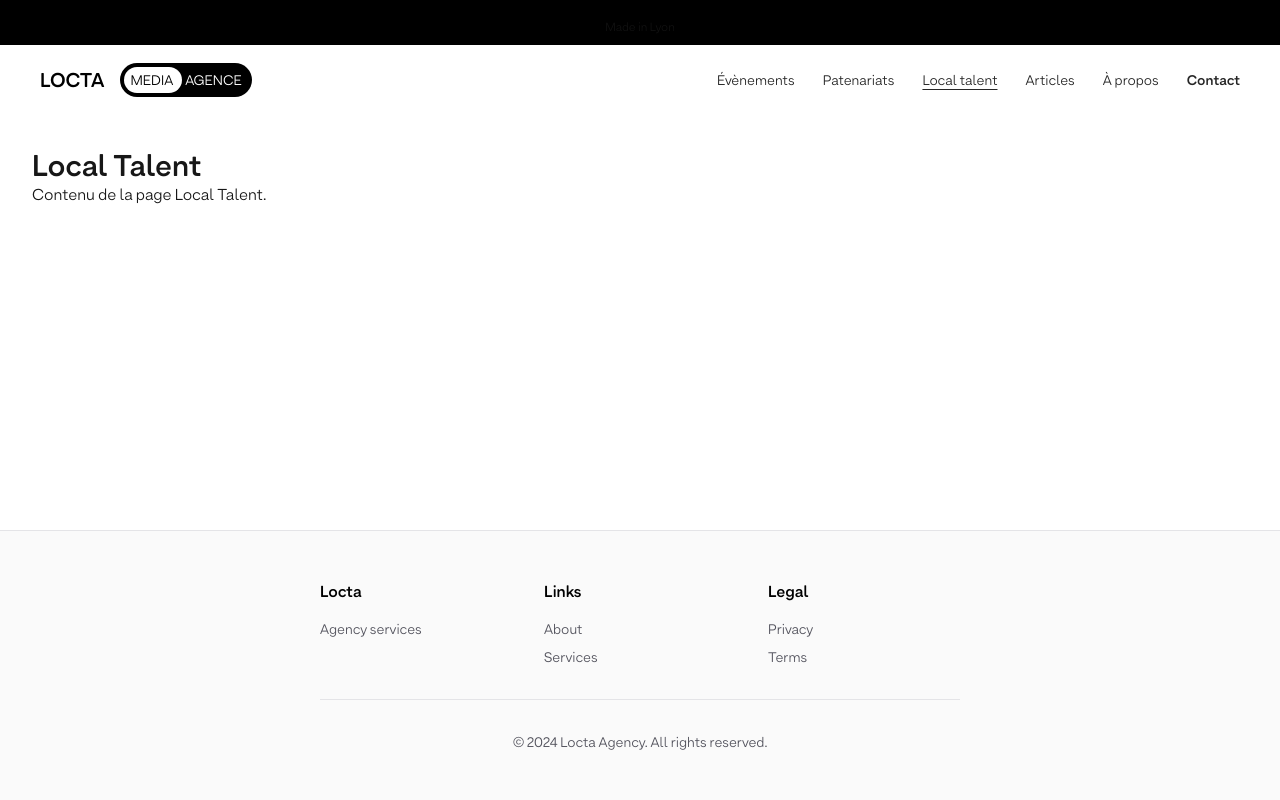
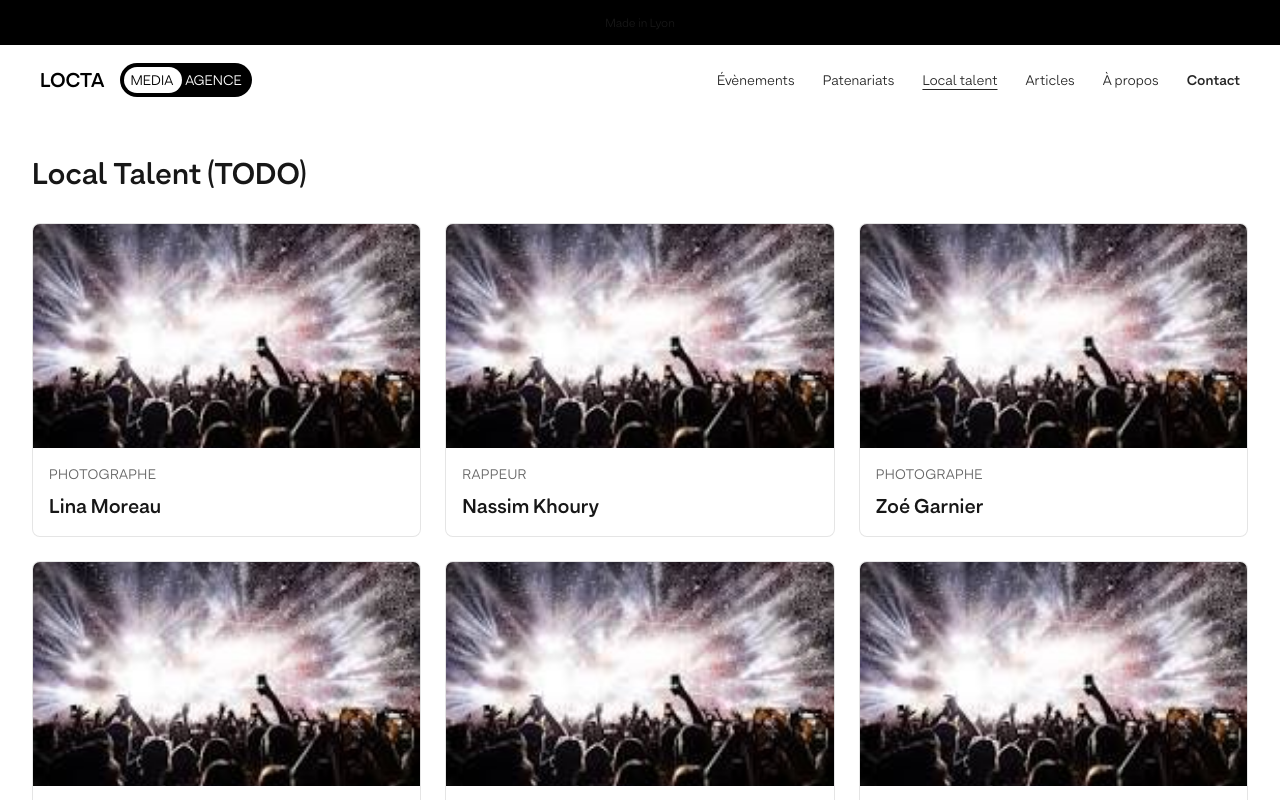
Before and after one commit to locta-agence/locta-new-front, a Next.js app: page /media/local-talent in a window 1280 px wide. Shown: the top 800 px of the page. Built offline with nearby package versions, Linux system fonts and the light colour scheme.

Commit message:
Feato(fronto) : Add talento pago

```diff
--- a/app/media/local-talent/page.tsx
+++ b/app/media/local-talent/page.tsx
@@ -1,8 +1,35 @@
+import Image from "next/image";
+import { talents } from "@/data/talents";
+
 export default function Page() {
   return (
-    <main className="p-8">
-      <h1 className="text-3xl font-bold">Local Talent</h1>
-      <p>Contenu de la page Local Talent.</p>
+    <main className="px-8 py-10">
+      <h1 className="mb-8 text-3xl font-bold">Local Talent (TODO)</h1>
+
+      <section className="grid gap-6 sm:grid-cols-2 lg:grid-cols-3">
+        {talents.map((talent) => (
+          <article
+            key={talent.id}
+            className="overflow-hidden rounded-lg border border-black/10 bg-white"
+          >
+            <div className="relative h-56 w-full">
+              <Image
+                src={talent.image}
+                alt={talent.nomComplet}
+                fill
+                className="object-cover"
+              />
+            </div>
+
+            <div className="p-4">
+              <p className="text-sm uppercase tracking-wide text-black/60">
+                {talent.type}
+              </p>
+              <h2 className="mt-2 text-xl font-semibold">{talent.nomComplet}</h2>
+            </div>
+          </article>
+        ))}
+      </section>
     </main>
   );
 }
--- /dev/null
+++ b/data/talents.ts
@@ -0,0 +1,29 @@
+export type Talent = {
+  id: string;
+  type: "Photographe" | "Rappeur";
+  image: string;
+  nomComplet: string;
+};
+
+export const talents: Talent[] = [
+  { id: "tal-001", type: "Photographe", image: "/images/events/event_1.jpg", nomComplet: "Lina Moreau" },
+  { id: "tal-002", type: "Rappeur", image: "/images/events/event_1.jpg", nomComplet: "Nassim Khoury" },
+  { id: "tal-003", type: "Photographe", image: "/images/events/event_1.jpg", nomComplet: "Zoé Garnier" },
+  { id: "tal-004", type: "Rappeur", image: "/images/events/event_1.jpg", nomComplet: "Yanis Borel" },
+  { id: "tal-005", type: "Photographe", image: "/images/events/event_1.jpg", nomComplet: "Chloé Marin" },
+  { id: "tal-006", type: "Rappeur", image: "/images/events/event_1.jpg", nomComplet: "Milo Dervaux" },
+  { id: "tal-007", type: "Photographe", image: "/images/events/event_1.jpg", nomComplet: "Camille Reynaud" },
+  { id: "tal-008", type: "Rappeur", image: "/images/events/event_1.jpg", nomComplet: "Ilyes Rahmani" },
+  { id: "tal-009", type: "Photographe", image: "/images/events/event_1.jpg", nomComplet: "Sarah Lemaitre" },
+  { id: "tal-010", type: "Rappeur", image: "/images/events/event_1.jpg", nomComplet: "Noa Cazals" },
+  { id: "tal-011", type: "Photographe", image: "/images/events/event_1.jpg", nomComplet: "Jeanne Faure" },
+  { id: "tal-012", type: "Rappeur", image: "/images/events/event_1.jpg", nomComplet: "Ismael Doumbia" },
+  { id: "tal-013", type: "Photographe", image: "/images/events/event_1.jpg", nomComplet: "Eva Tissot" },
+  { id: "tal-014", type: "Rappeur", image: "/images/events/event_1.jpg", nomComplet: "Sofiane Leclerc" },
+  { id: "tal-015", type: "Photographe", image: "/images/events/event_1.jpg", nomComplet: "Mathilde Pires" },
+  { id: "tal-016", type: "Rappeur", image: "/images/events/event_1.jpg", nomComplet: "Anas Bellocq" },
+  { id: "tal-017", type: "Photographe", image: "/images/events/event_1.jpg", nomComplet: "Julie Perrot" },
+  { id: "tal-018", type: "Rappeur", image: "/images/events/event_1.jpg", nomComplet: "Lyes Kaci" },
+  { id: "tal-019", type: "Photographe", image: "/images/events/event_1.jpg", nomComplet: "Maya Pradier" },
+  { id: "tal-020", type: "Rappeur", image: "/images/events/event_1.jpg", nomComplet: "Walid Azzi" },
+];
```
